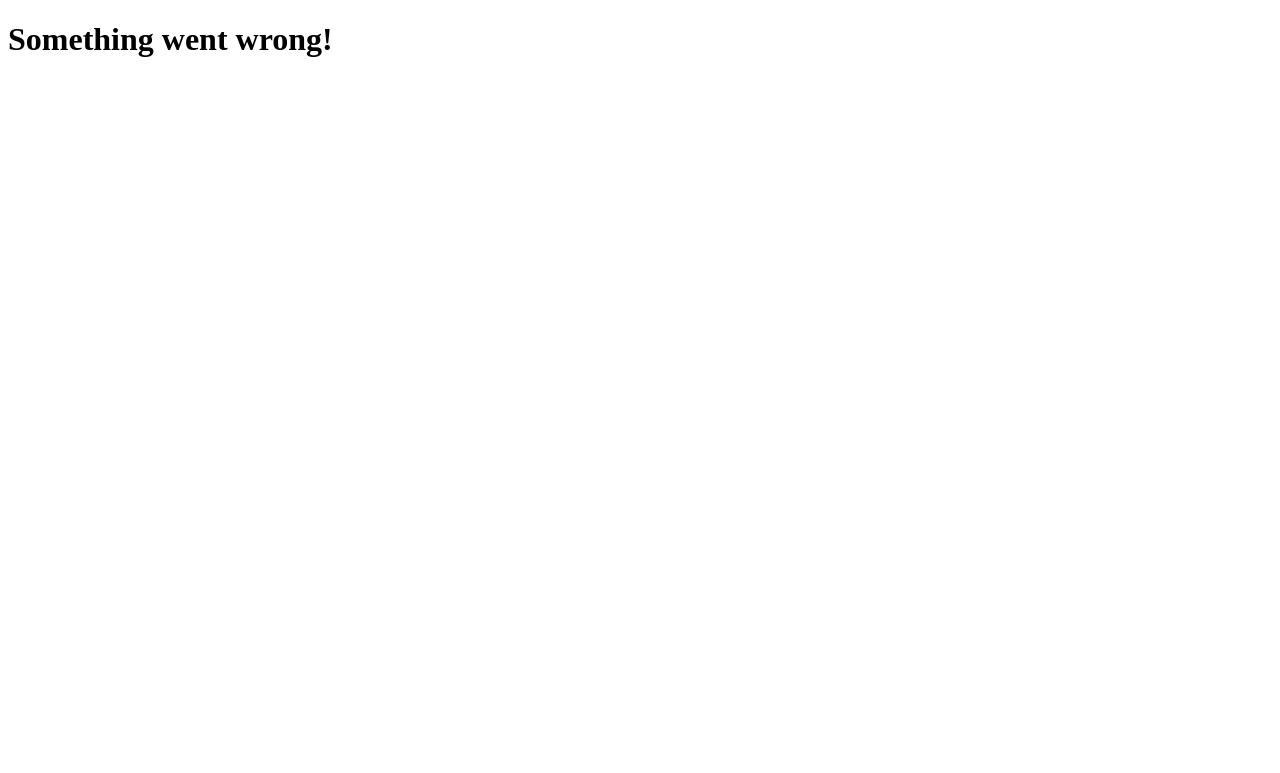
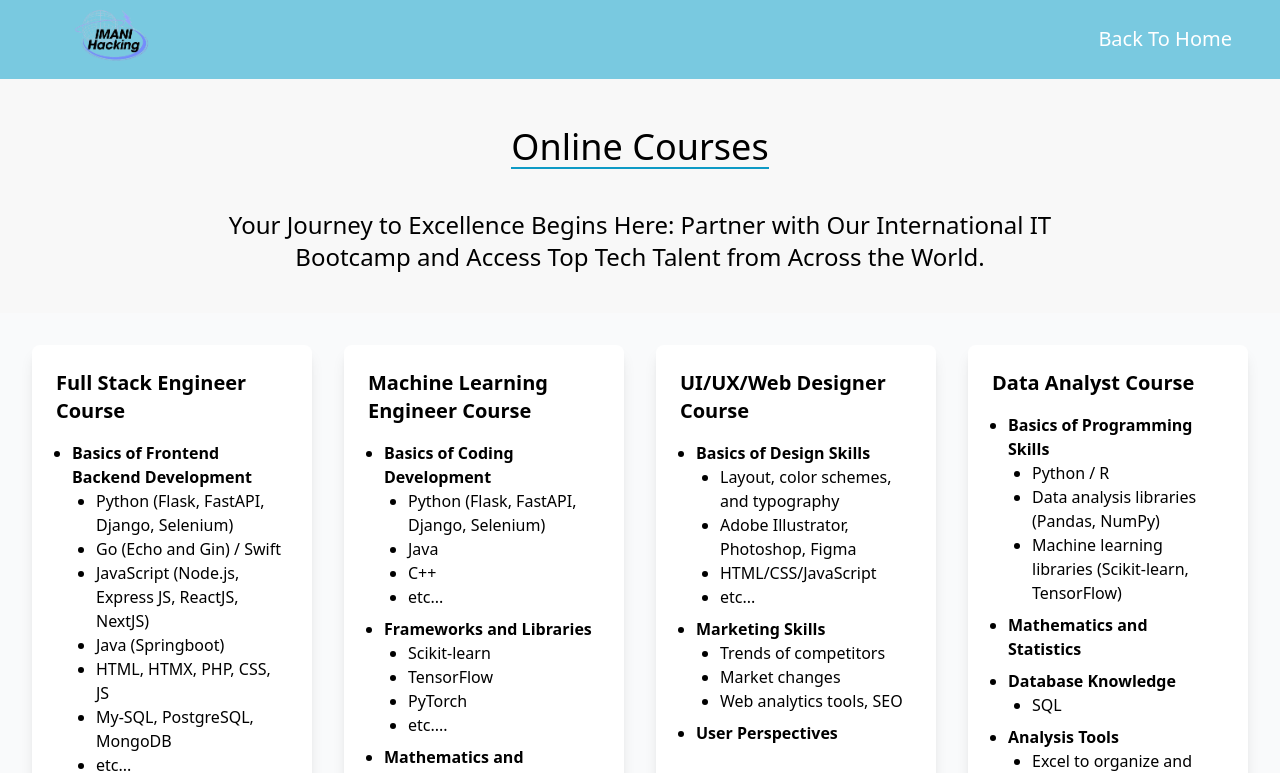
Before and after one commit to Adherea/imanihackingsdemo, a Next.js app: page /en/course in a window 1280 px wide. Before the commit this address had no page. Shown: the top 773 px of the page. Built offline with nearby package versions, Linux system fonts and the light colour scheme.

Commit message:
Pesan commit third

```diff
--- a/messages/ja.json
+++ b/messages/ja.json
@@ -6,6 +6,7 @@
     "About": "私の事",
     "Countries": "国",
     "Services": "サービス",
+    "Company": "オンラインコース",
     "News": "ニュース",
     "Members": "メンバー",
     "Contact": "お問い合わせ"
--- a/src/app/course/page.tsx
+++ b/src/app/[locale]/course/page.tsx
@@ -1,16 +1,16 @@
 import React from "react";
-import logo from "../../../public/images/logo.png";
+import { useTranslations } from "next-intl";
+import Link from "next/link";
 import Image from "next/image";
-import Link from "next/link";
-import { useTranslations } from "next-intl";
+
 function Course() {
   const t = useTranslations("company");
 
   return (
     <section>
-      <nav className=" flex items-center  text-white justify-between md:px-12 px-5  text-xl bg-[#79c9e0]">
+      <nav className="flex items-center text-white justify-between md:px-12 px-5 text-xl bg-[#79c9e0]">
         <div>
-          <Image src={logo} width={140} alt="logo" />
+          <Image src="/images/logo.png" alt="logo" width={140} height={200} />
         </div>
         <div>
           <ul className="w-fit mx-auto">
@@ -22,14 +22,14 @@ function Course() {
           </ul>
         </div>
       </nav>
-      <div className="">
-        <h1 className="border-b-2 border-[#0E9AC5] w-fit mx-auto text-4xl font-medium pt-12"> {t("title")}</h1>
-
+      <div>
+        <h1 className="border-b-2 border-[#0E9AC5] w-fit mx-auto text-4xl font-medium pt-12">{t("title")}</h1>
         <h1 className="text-center max-w-4xl md:text-2xl mx-auto py-10">{t("desc")}</h1>
 
         <div className="bg-gray-50 p-8">
           <div className="container mx-auto grid lg:grid-cols-4 grid-cols-1 gap-8">
-            <div className="bg-white shadow-lg p-6 rounded-lg ">
+            {/* Full Stack Engineer Course */}
+            <div className="bg-white shadow-lg p-6 rounded-lg">
               <h2 className="text-xl font-bold mb-4">{t("course1.name")}</h2>
               <ul className="list-disc ml-4 space-y-2">
                 <li>
@@ -37,7 +37,7 @@ function Course() {
                   <ul className="list-disc ml-6">
                     <li>Python (Flask, FastAPI, Django, Selenium)</li>
                     <li>Go (Echo and Gin) / Swift</li>
-                    <li>Javascript (Node.js, Express JS, ReactJS, NextJS)</li>
+                    <li>JavaScript (Node.js, Express JS, ReactJS, NextJS)</li>
                     <li>Java (Springboot)</li>
                     <li>HTML, HTMX, PHP, CSS, JS</li>
                     <li>My-SQL, PostgreSQL, MongoDB</li>
@@ -53,24 +53,15 @@ function Course() {
                     <li>{t("course1.knowledge4")}</li>
                   </ul>
                 </li>
-                <li>
-                  <strong>Program Design</strong>
-                  <ul className="list-disc ml-6">
-                    <li>Frontend Development: UI design and coding using HTML, CSS, and JavaScript</li>
-                    <li>Backend Development: Implementing server-side processing using Java, PHP, Ruby, Python, etc.</li>
-                    <li>App Development: Learning to develop smartphone apps (iOS and Android) and web apps</li>
-                    <li>Infrastructure Construction and Maintenance: Designing and operating systems utilizing cloud services</li>
-                  </ul>
-                </li>
               </ul>
             </div>
 
             {/* Machine Learning Engineer Course */}
-            <div className="bg-white shadow-lg p-6 rounded-lg ">
-              <h2 className="text-xl font-bold mb-4">Machine Learning Engineer Course</h2>
+            <div className="bg-white shadow-lg p-6 rounded-lg">
+              <h2 className="text-xl font-bold mb-4">{t("course2.name")}</h2>
               <ul className="list-disc ml-4 space-y-2">
                 <li>
-                  <strong>Basics of Coding Development</strong>
+                  <strong>{t("course2.knowledge1")}</strong>
                   <ul className="list-disc ml-6">
                     <li>Python (Flask, FastAPI, Django, Selenium)</li>
                     <li>Java</li>
@@ -79,7 +70,7 @@ function Course() {
                   </ul>
                 </li>
                 <li>
-                  <strong>Frameworks and Libraries</strong>
+                  <strong>{t("course2.knowledge2")}</strong>
                   <ul className="list-disc ml-6">
                     <li>Scikit-learn</li>
                     <li>TensorFlow</li>
@@ -88,7 +79,7 @@ function Course() {
                   </ul>
                 </li>
                 <li>
-                  <strong>Mathematics and Statistics</strong>
+                  <strong>{t("course2.knowledge3")}</strong>
                   <ul className="list-disc ml-6">
                     <li>Probability</li>
                     <li>Regression analysis</li>
@@ -98,7 +89,7 @@ function Course() {
                   </ul>
                 </li>
                 <li>
-                  <strong>Data Analysis Skills</strong>
+                  <strong>{t("course2.knowledge4")}</strong>
                   <ul className="list-disc ml-6">
                     <li>Data preprocessing</li>
                     <li>Visualization</li>
@@ -106,7 +97,7 @@ function Course() {
                   </ul>
                 </li>
                 <li>
-                  <strong>User Experience Design</strong>
+                  <strong>{t("course2.knowledge5")}</strong>
                   <ul className="list-disc ml-6">
                     <li>Web scraping</li>
                     <li>Using APIs to collect data from the web</li>
@@ -116,11 +107,11 @@ function Course() {
             </div>
 
             {/* UI/UX/Web Designer Course */}
-            <div className="bg-white shadow-lg p-6 rounded-lg ">
-              <h2 className="text-xl font-bold mb-4">UI/UX/Web Designer Course</h2>
+            <div className="bg-white shadow-lg p-6 rounded-lg">
+              <h2 className="text-xl font-bold mb-4">{t("course3.name")}</h2>
               <ul className="list-disc ml-4 space-y-2">
                 <li>
-                  <strong>Basics of Design Skills</strong>
+                  <strong>{t("course3.knowledge1")}</strong>
                   <ul className="list-disc ml-6">
                     <li>Layout, color schemes, and typography</li>
                     <li>Adobe Illustrator, Photoshop, Figma</li>
@@ -129,7 +120,7 @@ function Course() {
                   </ul>
                 </li>
                 <li>
-                  <strong>Marketing Skills</strong>
+                  <strong>{t("course3.knowledge2")}</strong>
                   <ul className="list-disc ml-6">
                     <li>Trends of competitors</li>
                     <li>Market changes</li>
@@ -137,17 +128,17 @@ function Course() {
                   </ul>
                 </li>
                 <li>
-                  <strong>User Perspectives</strong>
+                  <strong>{t("course3.knowledge3")}</strong>
                 </li>
               </ul>
             </div>
 
             {/* Data Analyst Course */}
-            <div className="bg-white shadow-lg p-6 rounded-lg ">
-              <h2 className="text-xl font-bold mb-4">Data Analyst Course</h2>
+            <div className="bg-white shadow-lg p-6 rounded-lg">
+              <h2 className="text-xl font-bold mb-4">{t("course5.name")}</h2>
               <ul className="list-disc ml-4 space-y-2">
                 <li>
-                  <strong>Basics of Programming Skills</strong>
+                  <strong>{t("course5.knowledge1")}</strong>
                   <ul className="list-disc ml-6">
                     <li>Python / R</li>
                     <li>Data analysis libraries (Pandas, NumPy)</li>
@@ -155,22 +146,16 @@ function Course() {
                   </ul>
                 </li>
                 <li>
-                  <strong>Mathematics and Statistics</strong>
-                  <ul className="list-disc ml-6">
-                    <li>Probability</li>
-                    <li>Regression analysis</li>
-                    <li>Hypothesis testing</li>
-                    <li>etc...</li>
-                  </ul>
+                  <strong>{t("course5.knowledge2")}</strong>
                 </li>
                 <li>
-                  <strong>Database Knowledge</strong>
+                  <strong>{t("course5.knowledge3")}</strong>
                   <ul className="list-disc ml-6">
                     <li>SQL</li>
                   </ul>
                 </li>
                 <li>
-                  <strong>Analysis Tools</strong>
+                  <strong>{t("course5.knowledge4")}</strong>
                   <ul className="list-disc ml-6">
                     <li>Excel to organize and visualize data</li>
                     <li>How to use web scraping and APIs</li>
```
Also changed, not shown: src/middleware.ts (+1 -20 lines).
